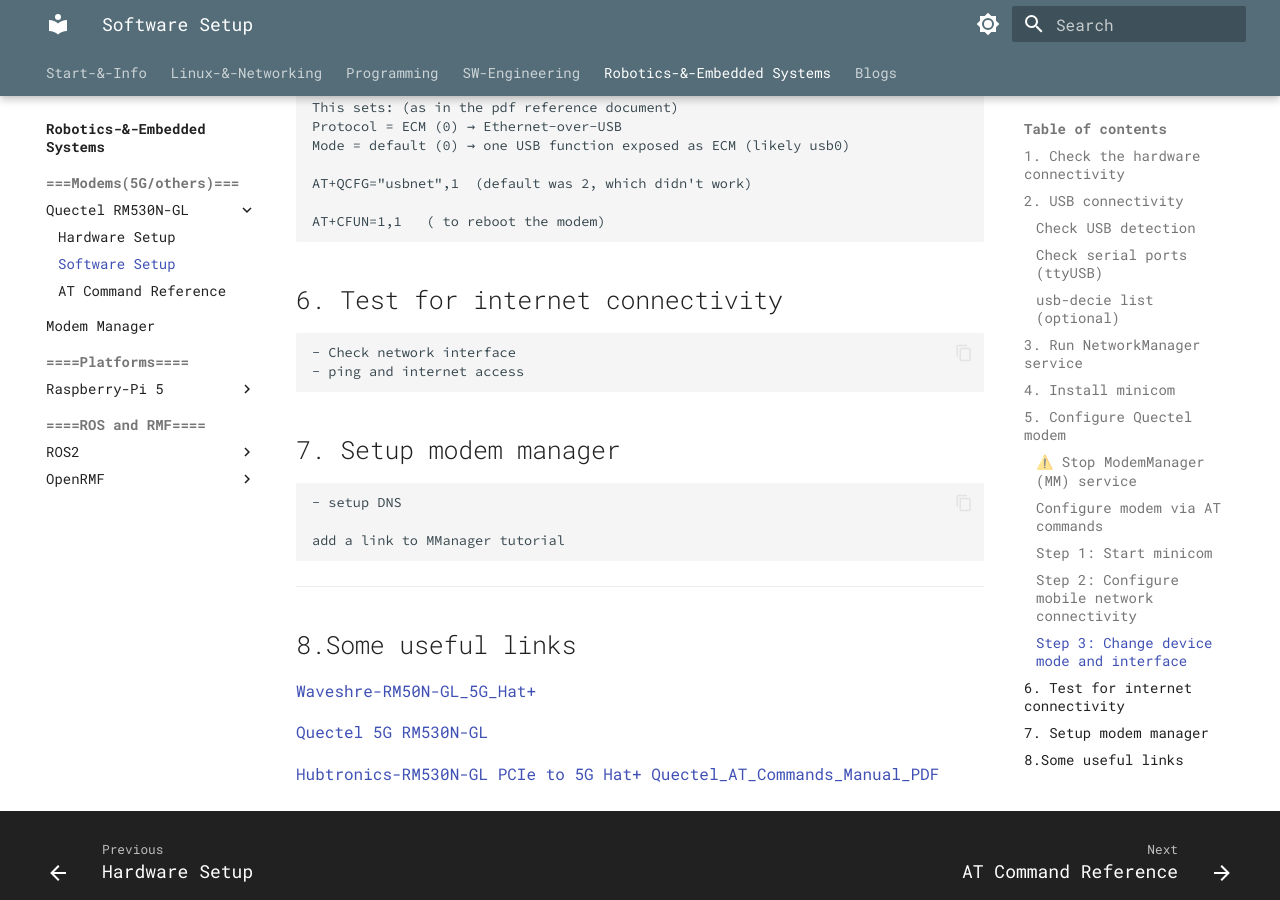
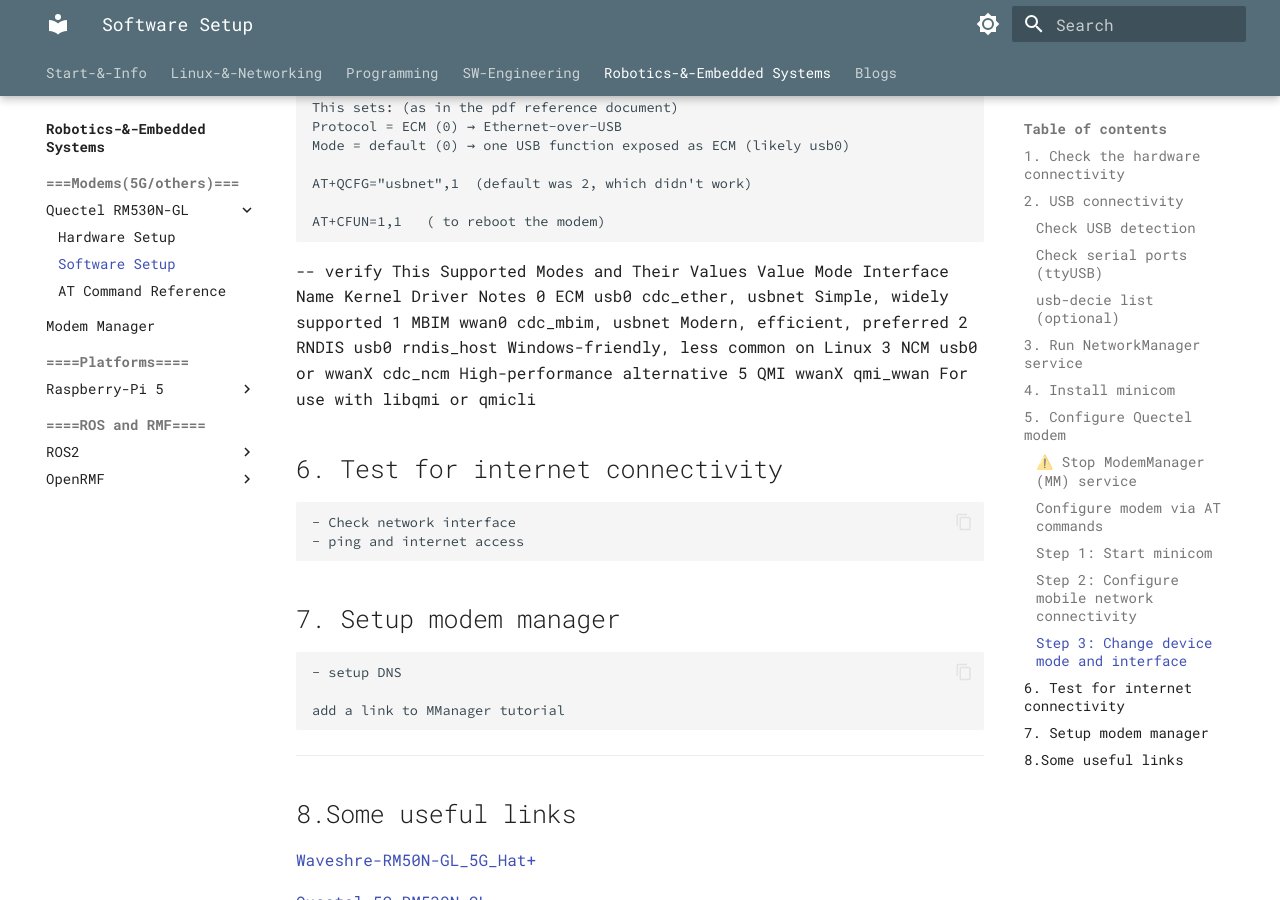
Before and after one commit to alohamujeeb/alohamujeeb.github.io, an MkDocs documentation site: the page built from docs/embsys-drobot/Quectel-RM530N-GL/02-sw-setup-pi5.md, in a window 1280 px wide and 900 px high, scrolled down 4104 px. Built offline with MkDocs 1.6.1 and Material for MkDocs 9.7.7, drawn with Linux system fonts in a browser that asks for light colours.

Commit message:
minor file restructure

```diff
--- a/docs/embsys-drobot/Quectel-RM530N-GL/02-sw-setup-pi5.md
+++ b/docs/embsys-drobot/Quectel-RM530N-GL/02-sw-setup-pi5.md
@@ -152,6 +152,16 @@
 	AT+CFUN=1,1	  ( to reboot the modem)
 
 
+-- verify This
+Supported Modes and Their Values
+Value	Mode	Interface Name	Kernel Driver	Notes
+0	ECM	usb0	cdc_ether, usbnet	Simple, widely supported
+1	MBIM	wwan0	cdc_mbim, usbnet	Modern, efficient, preferred
+2	RNDIS	usb0	rndis_host	Windows-friendly, less common on Linux
+3	NCM	usb0 or wwanX	cdc_ncm	High-performance alternative
+5	QMI	wwanX	qmi_wwan	For use with libqmi or qmicli
+
+
 ## 6. Test for internet connectivity
 
 	- Check network interface
```
